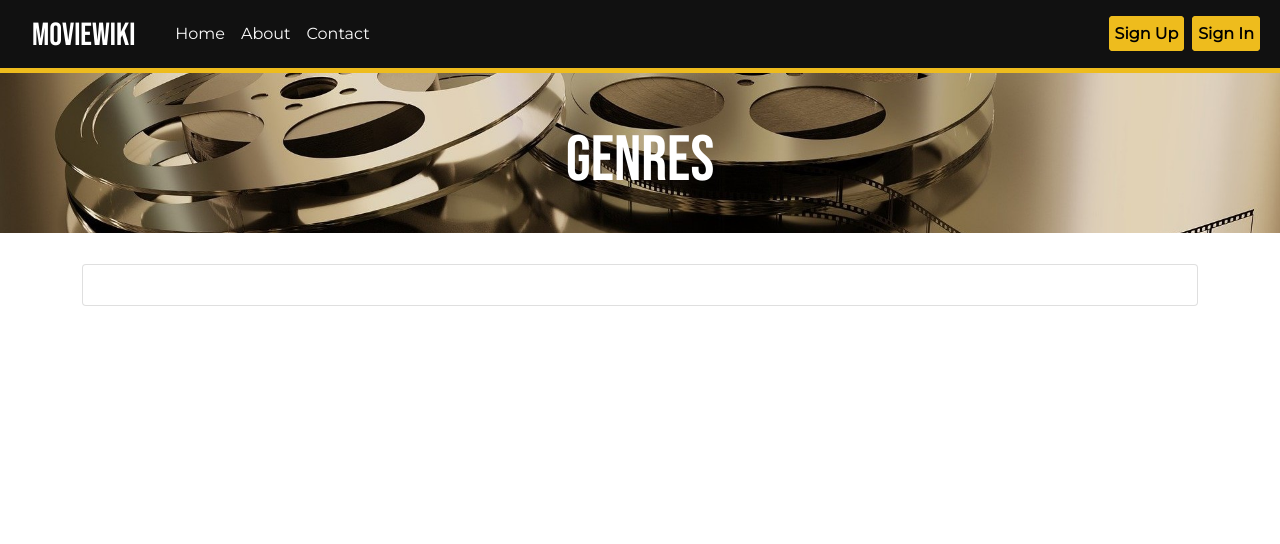
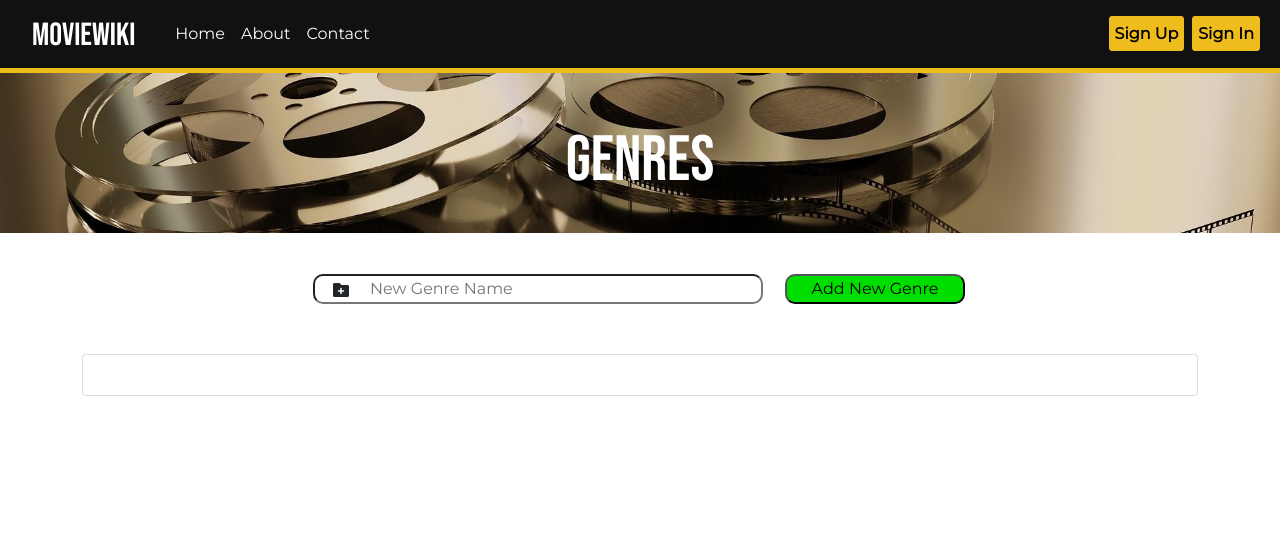
Before and after one commit to nlenno1/moviewiki-ms3, a Flask app: page /get_all_genre in a window 1280 px wide. Shown: the top 544 px of the page. Run offline with Flask 2, Linux system fonts and the light colour scheme; data that the repository does not hold is empty; some libraries are stand-ins or nearby versions.

Commit message:
feat: add create genre functionality

```diff
--- a/app.py
+++ b/app.py
@@ -32,6 +32,18 @@ def home():
 
 @app.route("/get_all_genre")
 def get_all_genre():
+    genre_list = mongo.db.genre.find()
+    return render_template("genre-management.html", genre_list=genre_list)
+
+
+@app.route("/genre/add-genre", methods=["POST"])
+def add_genre():
+    new_genre_name = request.form.get('genre-name')
+    mongo.db.genre.insert_one({
+        "genre_name": new_genre_name
+    })
+    flash("Genre " + new_genre_name + " added!")
+
     genre_list = mongo.db.genre.find()
     return render_template("genre-management.html", genre_list=genre_list)
 
--- a/static/css/style.css
+++ b/static/css/style.css
@@ -434,7 +434,7 @@ p > a:hover {
 }
 
 .movie-picture-display img:hover {
-    transform: scale(1.1)
+    transform: scale(1.04)
 }
 
 .movie-carousel h4 {
--- a/templates/genre-management.html
+++ b/templates/genre-management.html
@@ -4,6 +4,13 @@
     <h1 id="header-title">Genres</h1>
 
     <div class="container-md">
+        <form class="search-bar-container" method="POST" action="{{ url_for('add_genre') }}">
+            <div class="input-container">
+                <input type="text" name="genre-name" id="genre-name" placeholder="New Genre Name" required>
+                <i class="fas fa-folder-plus"></i>
+            </div>
+            <button class="generic-button button-color-green" type="submit">Add New Genre</button>
+        </form>
         <div class="card form-card">
             {% for genre in genre_list %}
                 <div class="row g-0">
```
